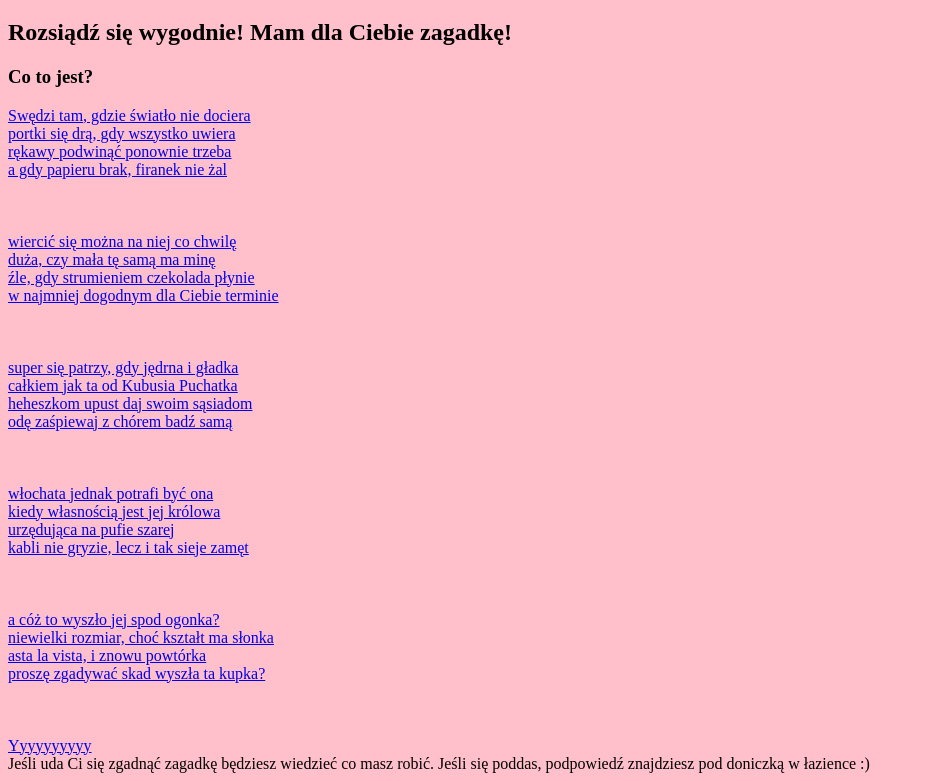
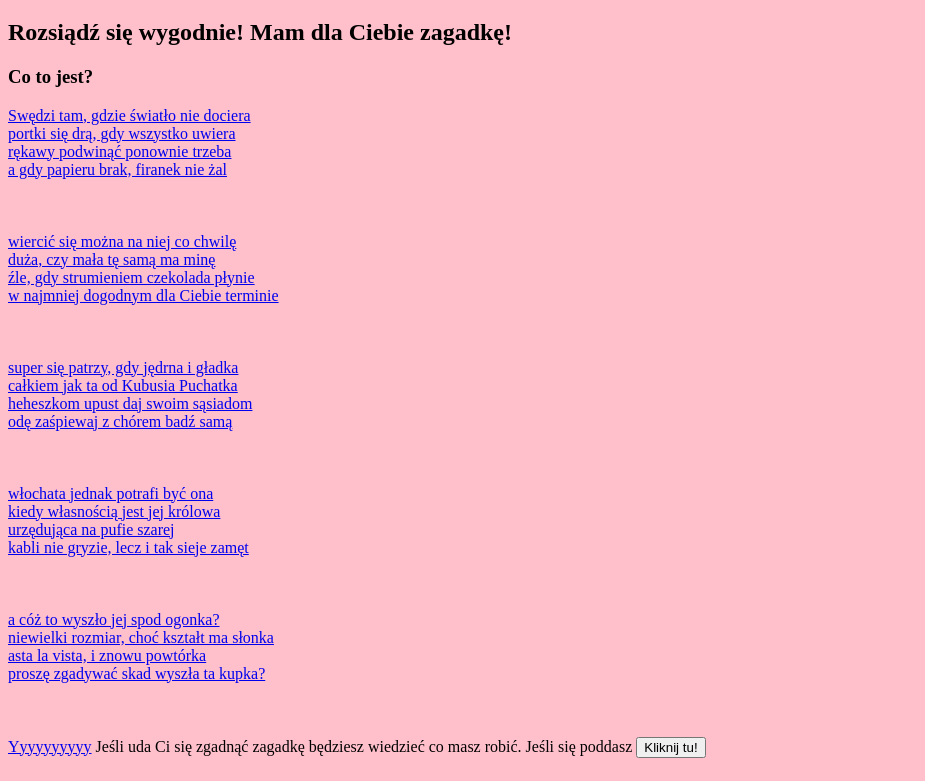
Before and after one commit to rafaldziewiatka/rpwiktychy, a plain HTML site: page index.html in a window 1280 px wide. Shown: the part 61-842 px from the top of the page, without its empty margins (0-925 px from the left). Drawn offline with Linux system fonts and the light colour scheme.

Commit message:
little JS

```diff
--- a/index.html
+++ b/index.html
@@ -32,6 +32,13 @@
 
         </div>
 
-        <footer>Jeśli uda Ci się zgadnąć zagadkę będziesz wiedzieć co masz robić. Jeśli się poddas, podpowiedź znajdziesz pod doniczką w łazience :)</footer>
+        Jeśli uda Ci się zgadnąć zagadkę będziesz wiedzieć co masz robić. Jeśli się poddasz <button onclick="myFunction()">Kliknij tu!</button>
+
+
+<script>
+function myFunction() {
+  alert("Podpowiedzi szukaj pod doniczką w łazience!");
+}
+</script>
     </body>
 </html>
```
